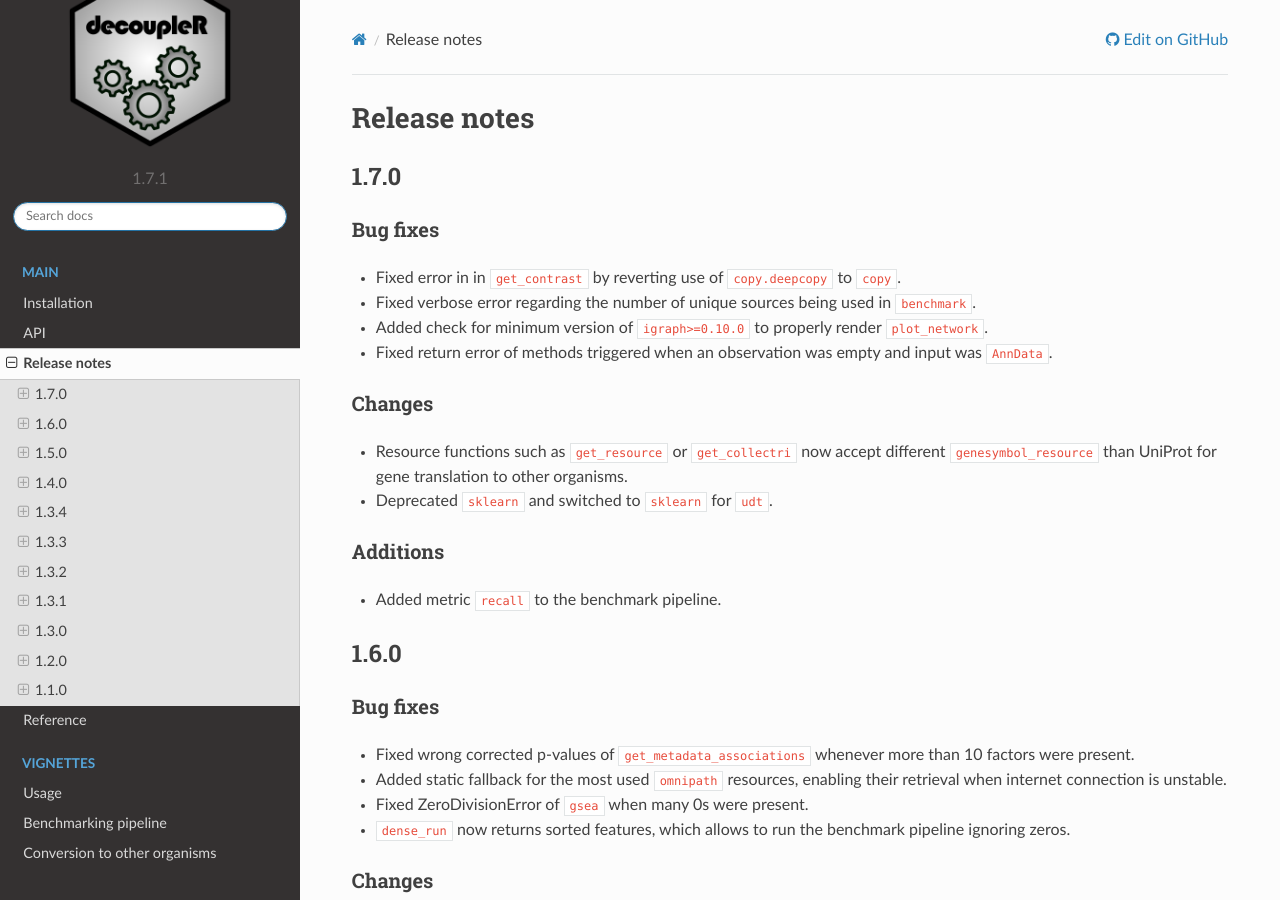
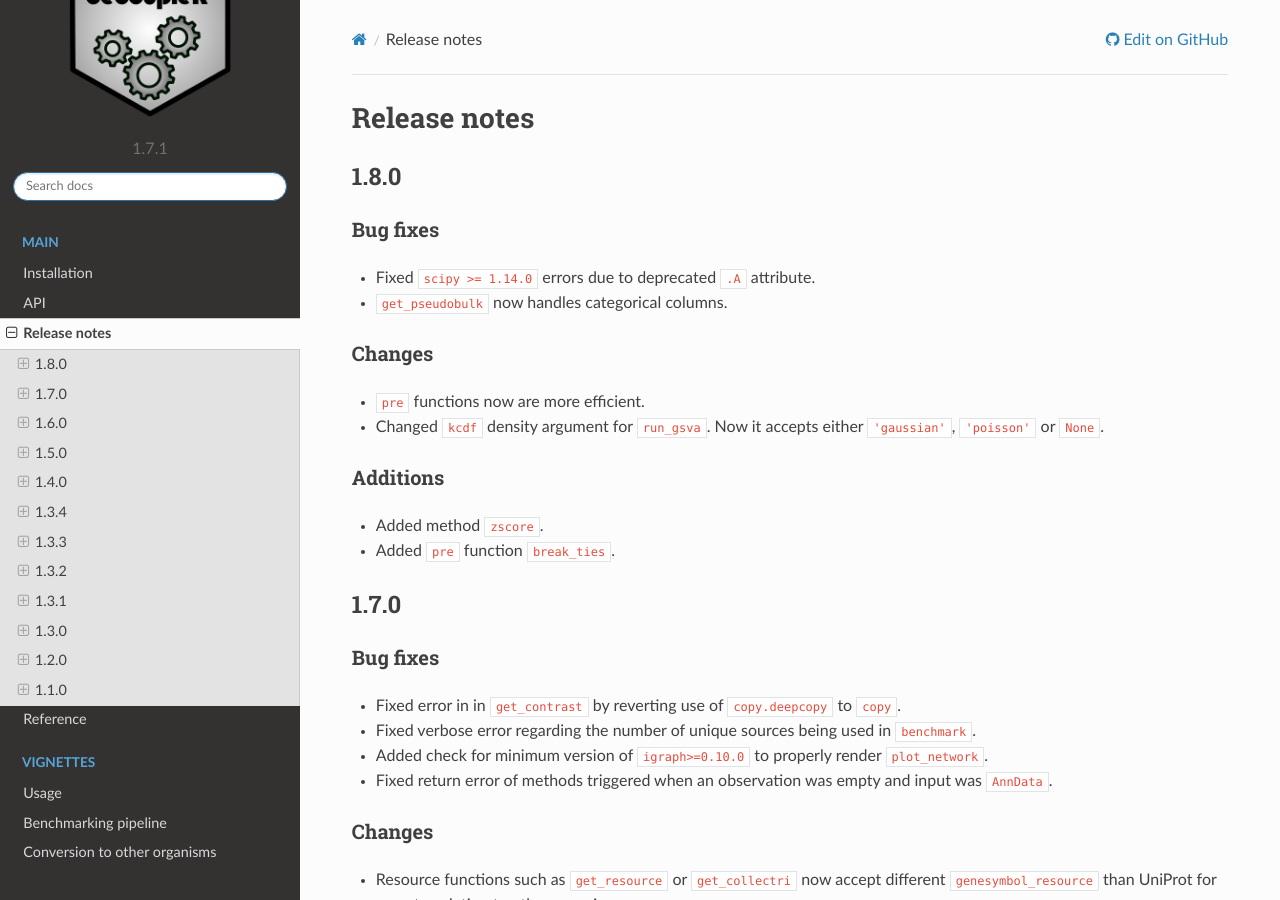
Before and after one commit to saezlab/decoupler-py, a Sphinx documentation site: the page built from docs/source/release_notes.rst, in a window 1280 px wide and 900 px high. Built offline with Sphinx 7.4.7 and the Read the Docs theme 2.0.0, drawn with Linux system fonts in a browser that asks for light colours; pages that are not in the unit, such as notebooks, are missing from menus.

Commit message:
Updated release notes

```diff
--- a/docs/source/api.rst
+++ b/docs/source/api.rst
@@ -18,6 +18,7 @@ Preprocessing:
    match
    rename_net
    get_net_mat
+   break_ties
 
 
 Methods:
--- a/docs/source/release_notes.rst
+++ b/docs/source/release_notes.rst
@@ -1,5 +1,22 @@
 Release notes
 =============
+
+1.8.0
+-----
+Bug fixes
+~~~~~~~~~
+- Fixed ``scipy >= 1.14.0`` errors due to deprecated ``.A`` attribute.
+- ``get_pseudobulk`` now handles categorical columns.
+
+Changes
+~~~~~~~
+- ``pre`` functions now are more efficient.
+- Changed ``kcdf`` density argument for ``run_gsva``. Now it accepts either ``'gaussian'``, ``'poisson'`` or ``None``.
+
+Additions
+~~~~~~~~~
+- Added method ``zscore``.
+- Added ``pre`` function ``break_ties``.
 
 1.7.0
 -----
```
